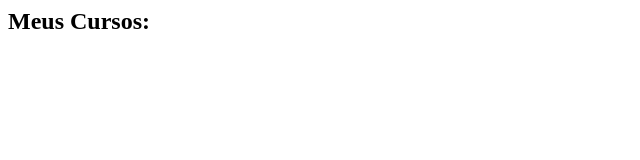
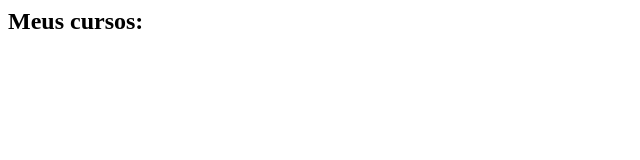
Before and after one commit to avigleite/site, a plain HTML site: page index.html in a window 1280 px wide. Shown: the full height of the page, 0-640 px from the left. Drawn offline with Linux system fonts and the light colour scheme.

Commit message:
c2 - Alterando conteudo do titulo da home

```diff
--- a/index.html
+++ b/index.html
@@ -1,7 +1,7 @@
 <html>
 	<body>
 
-		<h2>Meus Cursos:</h2>
+		<h2>Meus cursos:</h2>
 	</body>
 
 
```
